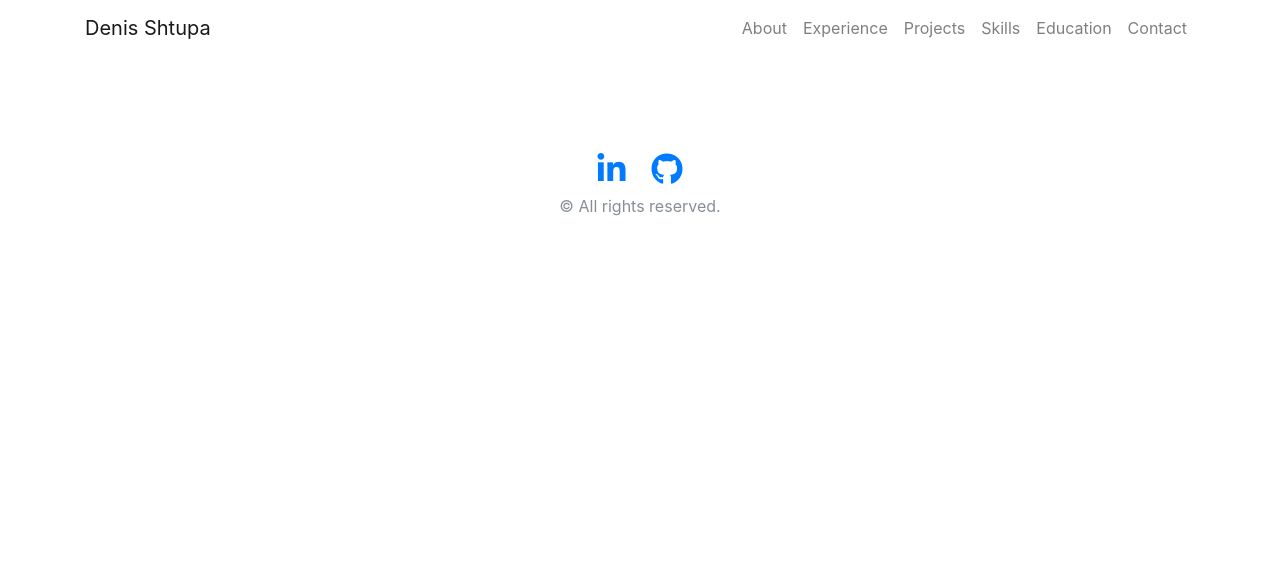
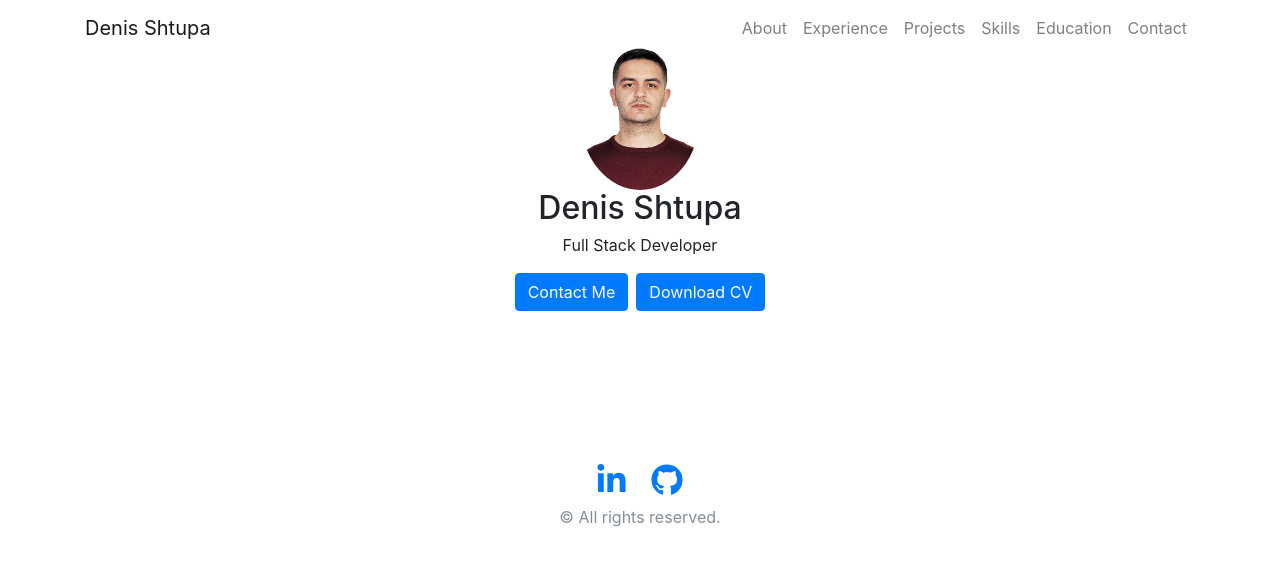
Before and after one commit to denisshtupa/Denis.Shtupa-Portofolio-Angular, an Angular app: page / in a window 1280 px wide. Shown: the top 566 px of the page. Built offline with nearby package versions, Linux system fonts and the light colour scheme.

Commit message:
introduction component added

```diff
--- a/src/app/my-profile/index.ts
+++ b/src/app/my-profile/index.ts
@@ -1,3 +1,4 @@
 export * from "./header/profile-header.component";
 export * from "../my-profile/my-profile-main.component";
 export * from "./footer/profile-footer.component";
+export * from "./introduction/profile-intro.component";
--- /dev/null
+++ b/src/app/my-profile/introduction/profile-intro.component.html
@@ -0,0 +1,22 @@
+<div class="profile-page d-flex justify-content-center" style="margin-top:30px; padding-top:10px;">
+  <div class="wrapper">
+    <div class="page-header page-header-small" filter-color="green">
+      <div class="container">
+        <div class="content-center">
+          <div class="cc-profile-image d-flex justify-content-center">
+            <a href="#">
+              <img class="rounded-circle" src="assets/images/denisi.jpg" style="width:120px; height:150px;"
+                alt="Denis Shtupa" />
+            </a>
+          </div>
+          <div class="h2 title d-flex justify-content-center">Denis Shtupa</div>
+          <p class="category text-black d-flex justify-content-center">Full Stack Developer</p>
+          <a class="btn btn-primary smooth-scroll mr-2" href="#contact" data-aos="zoom-in"
+            data-aos-anchor="data-aos-anchor">Contact Me</a>
+          <a class="btn btn-primary" href="https://drive.google.com/file/d/1xceRxdpsD2dgBSmLlsIn77n1x1iCr2Gu/view?usp=sharing"
+            target="_blank" data-aos="zoom-in" data-aos-anchor="data-aos-anchor">Download CV</a>
+        </div>
+      </div>
+    </div>
+  </div>
+</div>
--- /dev/null
+++ b/src/app/my-profile/introduction/profile-intro.component.ts
@@ -0,0 +1,14 @@
+import { Component, OnInit } from '@angular/core';
+
+@Component({
+  selector: 'profile-intro',
+  templateUrl: './profile-intro.component.html'
+})
+export class ProfileIntroComponent implements OnInit {
+
+  constructor() { }
+
+  ngOnInit() {
+  }
+
+}
--- a/src/app/my-profile/my-profile-main.component.html
+++ b/src/app/my-profile/my-profile-main.component.html
@@ -2,7 +2,7 @@
 
 
 <div class="page-content">
-
+  <profile-intro></profile-intro>
 </div>
 
 
--- a/src/app/my-profile/my-profile.module.ts
+++ b/src/app/my-profile/my-profile.module.ts
@@ -1,3 +1,4 @@
+import { ProfileIntroComponent } from './introduction/profile-intro.component';
 import { MyProfileService } from './my-profile.service';
 import { NgModule } from '@angular/core';
 import { CommonModule } from '@angular/common';
@@ -13,7 +14,8 @@ import { ProfileFooterComponent } from './footer/profile-footer.component';
   declarations: [
     MyProfileMainComponent,
     ProfileHeaderComponent,
-    ProfileFooterComponent
+    ProfileFooterComponent,
+    ProfileIntroComponent
   ],
   providers: [
     MyProfileService
```
Also changed, not shown: src/assets/images/denisi.jpg (added).
